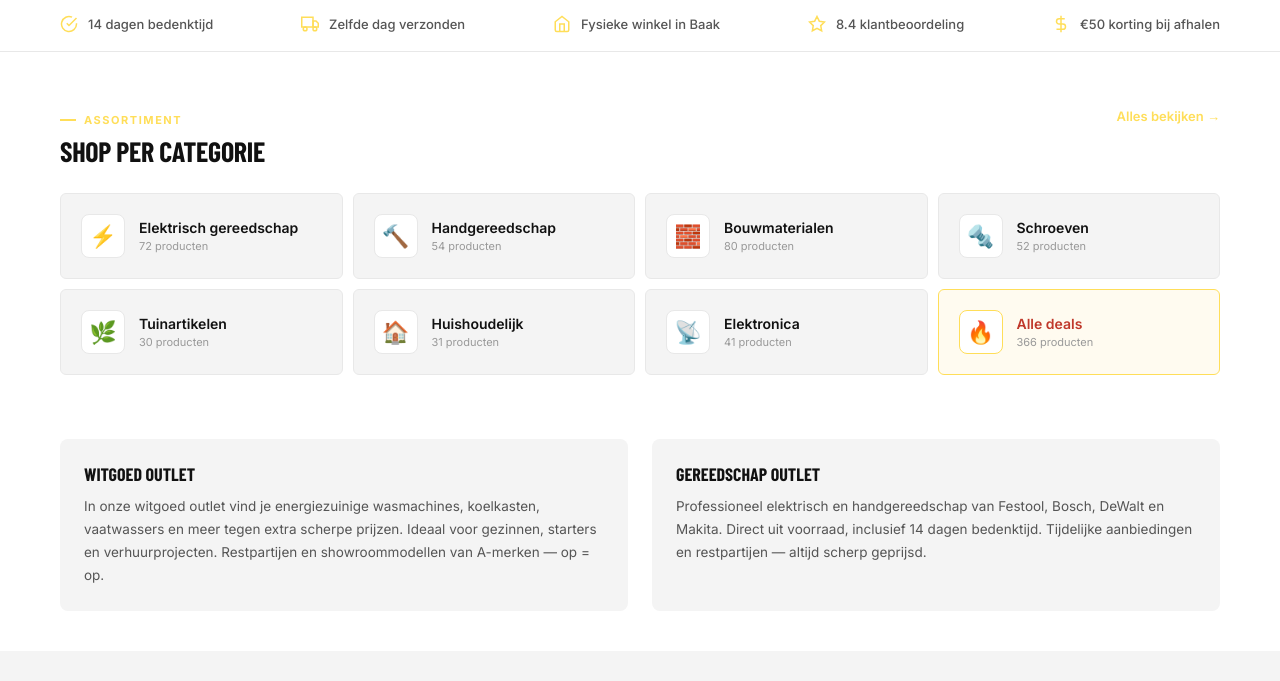
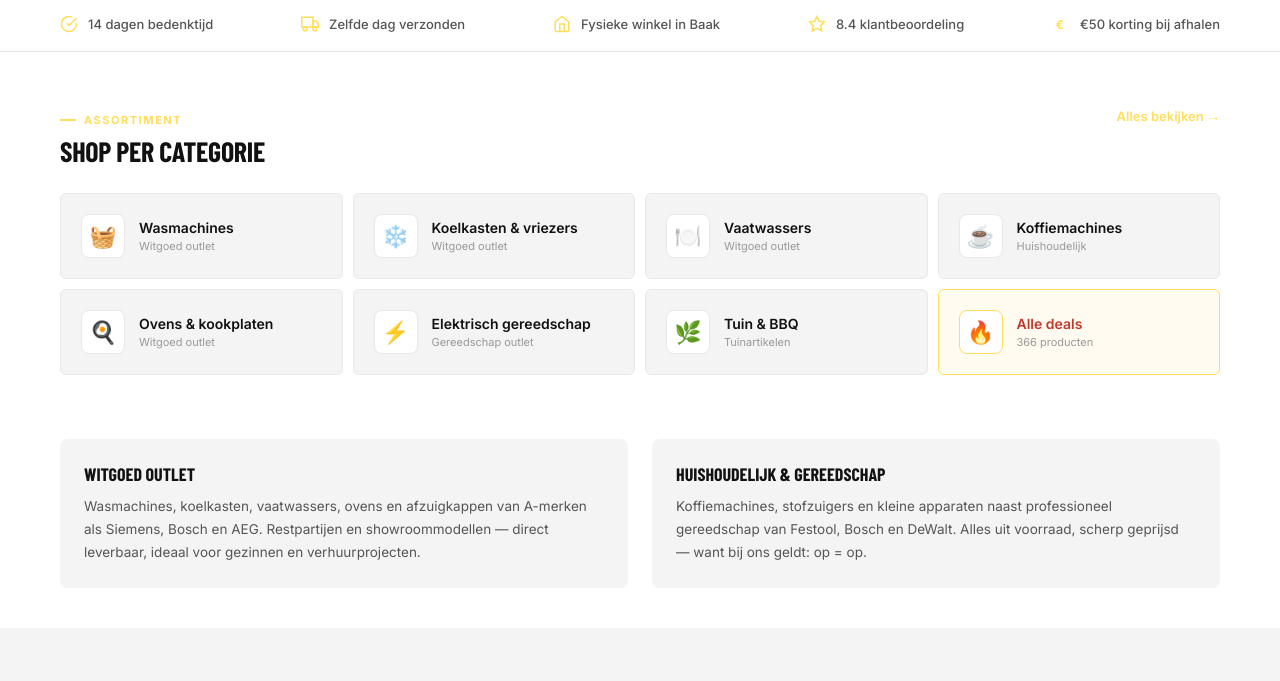
Before and after one commit to outletloket/stagingwebsite, a plain HTML site: page index.html in a window 1280 px wide. Shown: the part 786-1467 px from the top of the page. Drawn offline with nearby package versions, Linux system fonts and the light colour scheme; a web font is replaced by a local one.

Commit message:
Add files via upload

```diff
--- a/index.html
+++ b/index.html
@@ -25,6 +25,8 @@
   - .site-header       → get_header()
   - .site-footer       → get_footer()
 -->
+<link rel="icon" type="image/jpeg" href="favicon.jpg">
+  <link rel="apple-touch-icon" href="favicon.jpg">
 <link href="https://fonts.googleapis.com/css2?family=Inter:wght@400;500;600;700&family=Barlow+Condensed:wght@700;800;900&display=swap" rel="stylesheet">
 <style>
 /* ============================================================
@@ -846,13 +848,13 @@ button { font-family: var(--ol-font); cursor: pointer; border: none; }
   <div class="w">
     <div class="site-nav__inner">
       <a href="index.html" class="site-nav__item site-nav__item--active">Alle producten</a>
-      <a href="category.html" class="site-nav__item">Elektrisch gereedschap</a>
-      <a href="category.html" class="site-nav__item">Handgereedschap</a>
-      <a href="category.html" class="site-nav__item">Bouwmaterialen</a>
-      <a href="category.html" class="site-nav__item">Schroeven</a>
-      <a href="category.html" class="site-nav__item">Tuinartikelen</a>
-      <a href="category.html" class="site-nav__item">Huishoudelijk</a>
-      <a href="category.html" class="site-nav__item">Elektronica</a>
+      <a href="category.html" class="site-nav__item">🧺 Witgoed</a>
+      <a href="category.html" class="site-nav__item">🏠 Huishoudelijk</a>
+      <a href="category.html" class="site-nav__item">🔨 Gereedschap</a>
+      <a href="category.html" class="site-nav__item">🌿 Tuin & BBQ</a>
+      <a href="category.html" class="site-nav__item">📺 Elektronica</a>
+      <a href="category.html" class="site-nav__item">🛁 Badkamer</a>
+      <a href="category.html" class="site-nav__item">❄️ Koelen & vriezen</a>
       <a href="#" class="site-nav__item site-nav__item--deals">🔥 Deals</a>
     </div>
   </div>
@@ -941,7 +943,7 @@ button { font-family: var(--ol-font); cursor: pointer; border: none; }
         8.4 klantbeoordeling
       </div>
       <div class="usp-strip__item">
-        <svg viewBox="0 0 24 24" fill="none" stroke="currentColor" stroke-width="2"><line x1="12" y1="1" x2="12" y2="23"/><path d="M17 5H9.5a3.5 3.5 0 0 0 0 7h5a3.5 3.5 0 0 1 0 7H6"/></svg>
+        <svg viewBox="0 0 24 24" fill="none" stroke="currentColor" stroke-width="2"><text x="5" y="18" font-size="16" font-weight="bold" stroke="none" fill="currentColor">€</text></svg>
         €50 korting bij afhalen
       </div>
     </div>
@@ -963,56 +965,56 @@ button { font-family: var(--ol-font); cursor: pointer; border: none; }
     </div>
     <!-- WP: ul.products.columns-4 → .woo-category-list -->
     <div class="woo-category-list">
-      <a href="#" class="woo-category-list__item reveal">
+      <a href="category.html" class="woo-category-list__item reveal">
+        <div class="woo-category-list__icon">🧺</div>
+        <div>
+          <div class="woo-category-list__name">Wasmachines</div>
+          <div class="woo-category-list__count">Witgoed outlet</div>
+        </div>
+      </a>
+      <a href="category.html" class="woo-category-list__item reveal reveal-delay-1">
+        <div class="woo-category-list__icon">❄️</div>
+        <div>
+          <div class="woo-category-list__name">Koelkasten & vriezers</div>
+          <div class="woo-category-list__count">Witgoed outlet</div>
+        </div>
+      </a>
+      <a href="category.html" class="woo-category-list__item reveal reveal-delay-2">
+        <div class="woo-category-list__icon">🍽️</div>
+        <div>
+          <div class="woo-category-list__name">Vaatwassers</div>
+          <div class="woo-category-list__count">Witgoed outlet</div>
+        </div>
+      </a>
+      <a href="category.html" class="woo-category-list__item reveal reveal-delay-3">
+        <div class="woo-category-list__icon">☕</div>
+        <div>
+          <div class="woo-category-list__name">Koffiemachines</div>
+          <div class="woo-category-list__count">Huishoudelijk</div>
+        </div>
+      </a>
+      <a href="category.html" class="woo-category-list__item reveal">
+        <div class="woo-category-list__icon">🍳</div>
+        <div>
+          <div class="woo-category-list__name">Ovens & kookplaten</div>
+          <div class="woo-category-list__count">Witgoed outlet</div>
+        </div>
+      </a>
+      <a href="category.html" class="woo-category-list__item reveal reveal-delay-1">
         <div class="woo-category-list__icon">⚡</div>
         <div>
           <div class="woo-category-list__name">Elektrisch gereedschap</div>
-          <div class="woo-category-list__count">72 producten</div>
-        </div>
-      </a>
-      <a href="#" class="woo-category-list__item reveal reveal-delay-1">
-        <div class="woo-category-list__icon">🔨</div>
-        <div>
-          <div class="woo-category-list__name">Handgereedschap</div>
-          <div class="woo-category-list__count">54 producten</div>
-        </div>
-      </a>
-      <a href="#" class="woo-category-list__item reveal reveal-delay-2">
-        <div class="woo-category-list__icon">🧱</div>
-        <div>
-          <div class="woo-category-list__name">Bouwmaterialen</div>
-          <div class="woo-category-list__count">80 producten</div>
-        </div>
-      </a>
-      <a href="#" class="woo-category-list__item reveal reveal-delay-3">
-        <div class="woo-category-list__icon">🔩</div>
-        <div>
-          <div class="woo-category-list__name">Schroeven</div>
-          <div class="woo-category-list__count">52 producten</div>
-        </div>
-      </a>
-      <a href="#" class="woo-category-list__item reveal">
+          <div class="woo-category-list__count">Gereedschap outlet</div>
+        </div>
+      </a>
+      <a href="category.html" class="woo-category-list__item reveal reveal-delay-2">
         <div class="woo-category-list__icon">🌿</div>
         <div>
-          <div class="woo-category-list__name">Tuinartikelen</div>
-          <div class="woo-category-list__count">30 producten</div>
-        </div>
-      </a>
-      <a href="#" class="woo-category-list__item reveal reveal-delay-1">
-        <div class="woo-category-list__icon">🏠</div>
-        <div>
-          <div class="woo-category-list__name">Huishoudelijk</div>
-          <div class="woo-category-list__count">31 producten</div>
-        </div>
-      </a>
-      <a href="#" class="woo-category-list__item reveal reveal-delay-2">
-        <div class="woo-category-list__icon">📡</div>
-        <div>
-          <div class="woo-category-list__name">Elektronica</div>
-          <div class="woo-category-list__count">41 producten</div>
-        </div>
-      </a>
-      <a href="#" class="woo-category-list__item reveal reveal-delay-3" style="border-color:var(--ol-yellow);background:#fffbf0;">
+          <div class="woo-category-list__name">Tuin & BBQ</div>
+          <div class="woo-category-list__count">Tuinartikelen</div>
+        </div>
+      </a>
+      <a href="category.html" class="woo-category-list__item reveal reveal-delay-3" style="border-color:var(--ol-yellow);background:#fffbf0;">
         <div class="woo-category-list__icon" style="border-color:var(--ol-yellow);">🔥</div>
         <div>
           <div class="woo-category-list__name" style="color:#c0392b;">Alle deals</div>
@@ -1029,11 +1031,11 @@ button { font-family: var(--ol-font); cursor: pointer; border: none; }
     <div style="display:grid; grid-template-columns: 1fr 1fr; gap: 24px; margin-top: 8px;">
       <div style="background: var(--ol-grey-1); border-radius: 8px; padding: 24px;">
         <h3 style="font-family:var(--ol-display); font-size:18px; font-weight:900; text-transform:uppercase; margin-bottom:10px;">Witgoed Outlet</h3>
-        <p style="font-size:13.5px; line-height:1.7; color:var(--ol-grey-4);">In onze witgoed outlet vind je energiezuinige wasmachines, koelkasten, vaatwassers en meer tegen extra scherpe prijzen. Ideaal voor gezinnen, starters en verhuurprojecten. Restpartijen en showroommodellen van A-merken — op = op.</p>
+        <p style="font-size:13.5px; line-height:1.7; color:var(--ol-grey-4);">Wasmachines, koelkasten, vaatwassers, ovens en afzuigkappen van A-merken als Siemens, Bosch en AEG. Restpartijen en showroommodellen — direct leverbaar, ideaal voor gezinnen en verhuurprojecten.</p>
       </div>
       <div style="background: var(--ol-grey-1); border-radius: 8px; padding: 24px;">
-        <h3 style="font-family:var(--ol-display); font-size:18px; font-weight:900; text-transform:uppercase; margin-bottom:10px;">Gereedschap Outlet</h3>
-        <p style="font-size:13.5px; line-height:1.7; color:var(--ol-grey-4);">Professioneel elektrisch en handgereedschap van Festool, Bosch, DeWalt en Makita. Direct uit voorraad, inclusief 14 dagen bedenktijd. Tijdelijke aanbiedingen en restpartijen — altijd scherp geprijsd.</p>
+        <h3 style="font-family:var(--ol-display); font-size:18px; font-weight:900; text-transform:uppercase; margin-bottom:10px;">Huishoudelijk & Gereedschap</h3>
+        <p style="font-size:13.5px; line-height:1.7; color:var(--ol-grey-4);">Koffiemachines, stofzuigers en kleine apparaten naast professioneel gereedschap van Festool, Bosch en DeWalt. Alles uit voorraad, scherp geprijsd — want bij ons geldt: op = op.</p>
       </div>
     </div>
   </div>
@@ -1442,7 +1444,7 @@ button { font-family: var(--ol-font); cursor: pointer; border: none; }
     <div class="why-grid">
       <div class="why-card reveal">
         <div class="why-card__icon">
-          <svg viewBox="0 0 24 24" fill="none" stroke="currentColor" stroke-width="2"><line x1="12" y1="1" x2="12" y2="23"/><path d="M17 5H9.5a3.5 3.5 0 0 0 0 7h5a3.5 3.5 0 0 1 0 7H6"/></svg>
+          <svg viewBox="0 0 24 24" fill="none" stroke="currentColor" stroke-width="2"><text x="5" y="18" font-size="16" font-weight="bold" stroke="none" fill="currentColor">€</text></svg>
         </div>
         <div class="why-card__title">Altijd scherp geprijsd</div>
         <p class="why-card__text">Overstock en restpartijen van A-merken. Zelfde kwaliteit, veel lagere prijs. Tot 55% goedkoper dan de adviesprijs.</p>
```
Also changed, not shown: category.html (+9 -7 lines), checkout.html (+2 -0 lines), product.html (+2 -0 lines).
